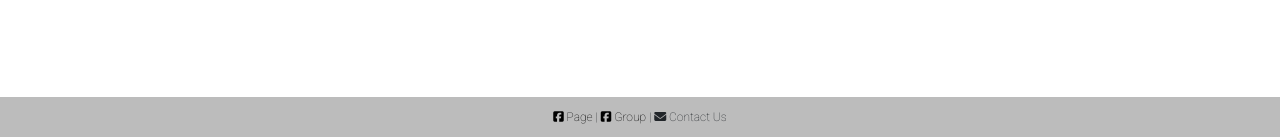
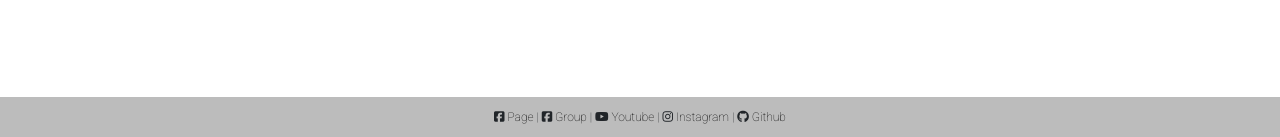
Before and after one commit to pca/web-backend, a Django app: template src/web/templates/pages/index.html in a window 1280 px wide. Shown: the part 663-800 px from the top of the page. Run offline with Django 3.2, Linux system fonts and the light colour scheme; the template is opened without the code that fills it, so the values that code supplies are empty; some libraries are stand-ins or nearby versions.

Commit message:
Update footer links

```diff
--- a/src/web/templates/base.html
+++ b/src/web/templates/base.html
@@ -91,7 +91,7 @@
 
     <footer class="footer">
       <div class="container text-center" style="font-size: 12px">
-        <span><a href="https://www.facebook.com/PhilippineCubersAssociation"><span class="fa fa-facebook-square"></span> Page</a> | <a href="https://www.facebook.com/groups/128212757232287"><span class="fa fa-facebook-square"></span> Group</a> | <span class="fa fa-envelope"></span> Contact Us</span>
+        <span><span class="fa fa-facebook-square"></span> <a href="https://www.facebook.com/PhilippineCubersAssociation" target="_blank">Page</a> | <span class="fa fa-facebook-square"></span> <a href="https://www.facebook.com/groups/128212757232287" target="_blank">Group</a> | <span class="fa fa-youtube"></span> <a href="https://www.youtube.com/channel/UCeJJpZjyeTq8GMxr6Yg_-wQ" targe†="_blank">Youtube</a></span> | <span class="fa fa-instagram"></span> <a href="https://www.instagram.com/pca_community/" target="_blank">Instagram</a> | <span class="fa fa-github"></span> <a href="https://github.com/pca">Github</a>
       </div>
 
       <script src="https://code.jquery.com/jquery-3.2.1.slim.min.js"></script>
```
